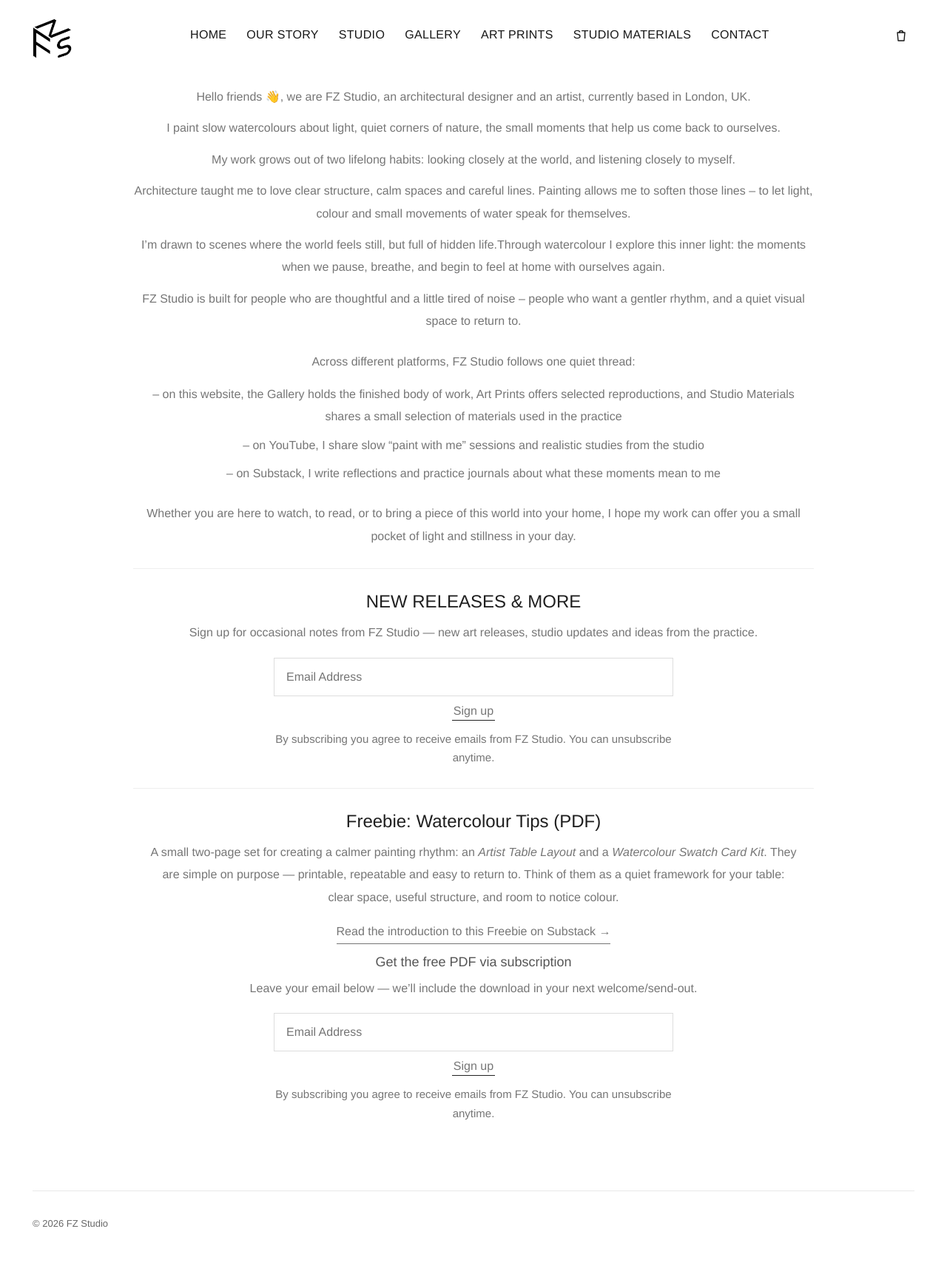
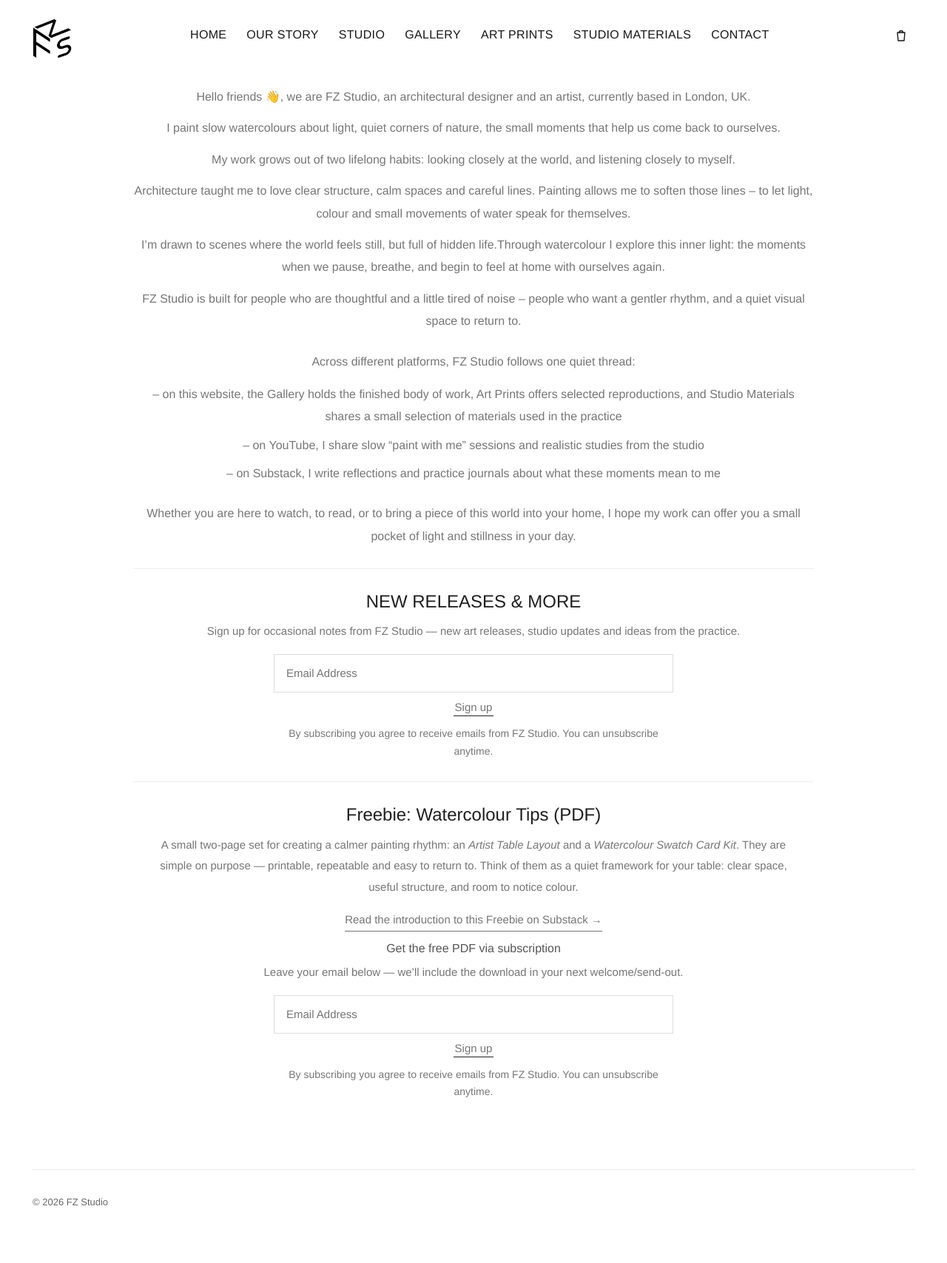
Before and after one commit to Leondecoding/fz-studio-v2, a Jekyll site: the page built from our-story.html, in a window 1280 px wide. Shown: the whole page at 74% size. Built offline with Jekyll 4.4.1, drawn with Linux system fonts in a browser that asks for light colours; after the commit the page ends 1678 px from its top, so only the background shows below that.

Commit message:
Update our-story.html

```diff
--- a/our-story.html
+++ b/our-story.html
@@ -14,12 +14,7 @@
     text-align: center;
   }
 
-  #our-story-page .story-intro {
-    max-width: 920px;
-    margin: 0 auto;
-  }
-
-  /* Original-style body copy: regular, mid-grey, compact */
+  /* Main story copy — already approved */
   #our-story-page p {
     margin: 0 auto 12px;
     font-size: 16px;
@@ -37,7 +32,6 @@
   }
 
   #our-story-page .platform-list {
-    max-width: 920px;
     margin: 14px auto 0;
     padding: 0;
     list-style: none;
@@ -60,30 +54,23 @@
   }
 
   #our-story-page .story-divider {
-    max-width: 920px;
     margin: 28px auto;
     border: 0;
     border-top: 1px solid #eee;
   }
 
-  #our-story-page .story-section {
-    max-width: 920px;
-    margin: 0 auto;
-  }
-
-  /* Headings stay clearly above the grey body copy, like the original */
+  /* Section hierarchy */
   #our-story-page .story-section h2 {
     margin: 0 0 12px;
     font-size: 24px;
     font-weight: 300;
     line-height: 1.3;
-    letter-spacing: 0;
     color: #1f1f1f;
   }
 
   #our-story-page .story-section h3 {
     margin: 12px 0 8px;
-    font-size: 18px;
+    font-size: 16px;
     font-weight: 400;
     line-height: 1.4;
     color: #555;
@@ -91,9 +78,13 @@
 
   #our-story-page .signup-note {
     max-width: 880px;
+    font-size: 15px;
+    font-weight: 300;
+    line-height: 1.7;
     color: #767676;
   }
 
+  /* Newsletter / Freebie forms */
   #our-story-page .nl-wrap {
     max-width: 540px;
     margin: 18px auto 0;
@@ -107,8 +98,8 @@
     border-radius: 0;
     background: #fff;
     color: #767676;
-    font-size: 16px;
-    font-weight: 400;
+    font-size: 15px;
+    font-weight: 300;
     box-sizing: border-box;
     outline: none;
   }
@@ -124,7 +115,7 @@
     border-bottom: 1px solid #222;
     background: none;
     color: #767676;
-    font-size: 16px;
+    font-size: 15px;
     font-weight: 400;
     line-height: 1;
     cursor: pointer;
@@ -138,7 +129,7 @@
   #our-story-page .nl-msg {
     display: none;
     margin: 6px 0 0;
-    font-size: 15px;
+    font-size: 14px;
   }
 
   #our-story-page .nl-msg.ok {
@@ -151,20 +142,24 @@
 
   #our-story-page .subscription-note {
     margin-top: 10px;
+    font-size: 14px;
+    font-weight: 300;
+    line-height: 1.7;
     color: #767676;
-    font-size: 15px;
-    font-weight: 400;
-    line-height: 1.7;
   }
 
+  /* Freebie secondary copy */
   #our-story-page .freebie-copy {
     max-width: 880px;
+    font-size: 15px;
     font-weight: 400;
   }
 
   #our-story-page .story-link {
     display: inline-block;
     margin-top: 4px;
+    font-size: 15px;
+    font-weight: 300;
     color: #767676;
     text-decoration: none;
     border-bottom: 1px solid currentColor;
@@ -183,12 +178,7 @@
   @media (max-width: 760px) {
     #our-story-page {
       width: calc(100% - 32px);
-      padding: 8px 0 64px;
-    }
-
-    #our-story-page p,
-    #our-story-page .platform-list li {
-      font-size: 16px;
+      padding-bottom: 64px;
     }
 
     #our-story-page .story-section h2 {
```
Also changed, not shown: other parts of our-story.html (+1 -1 lines).
